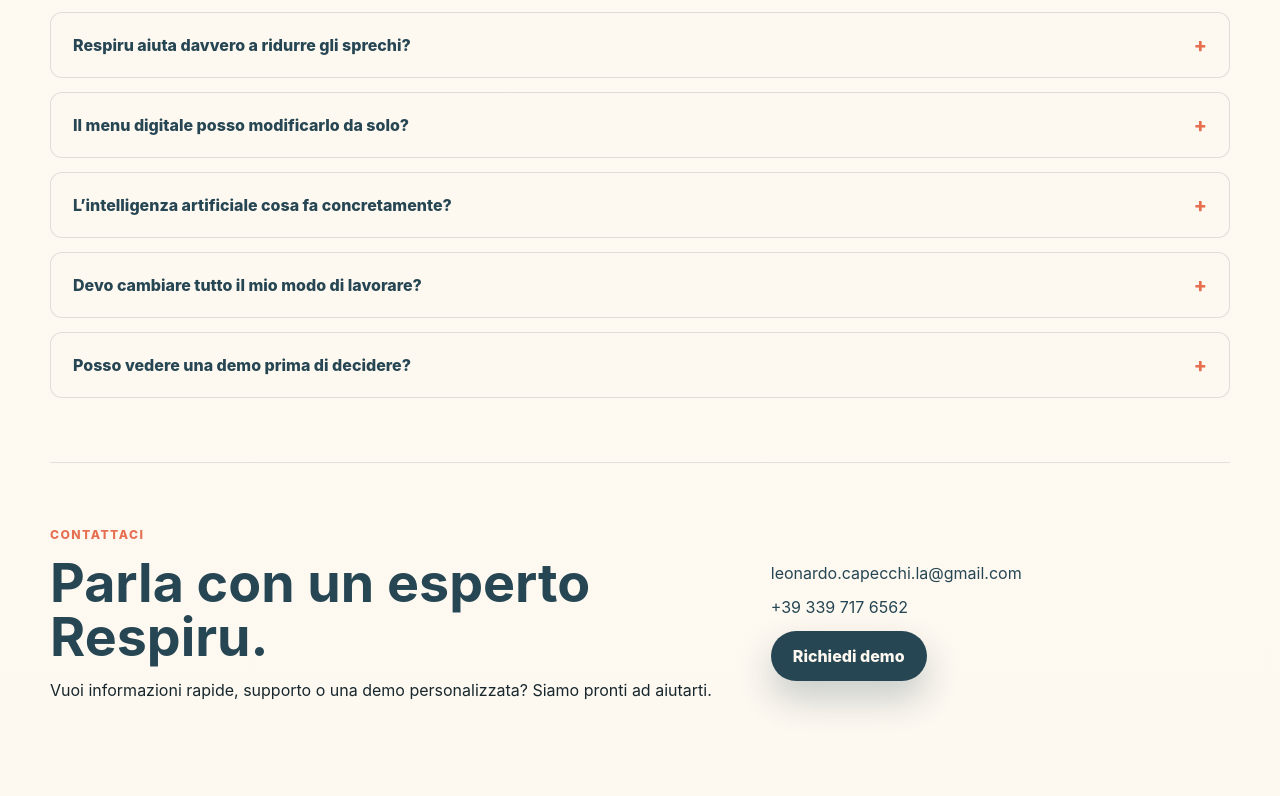
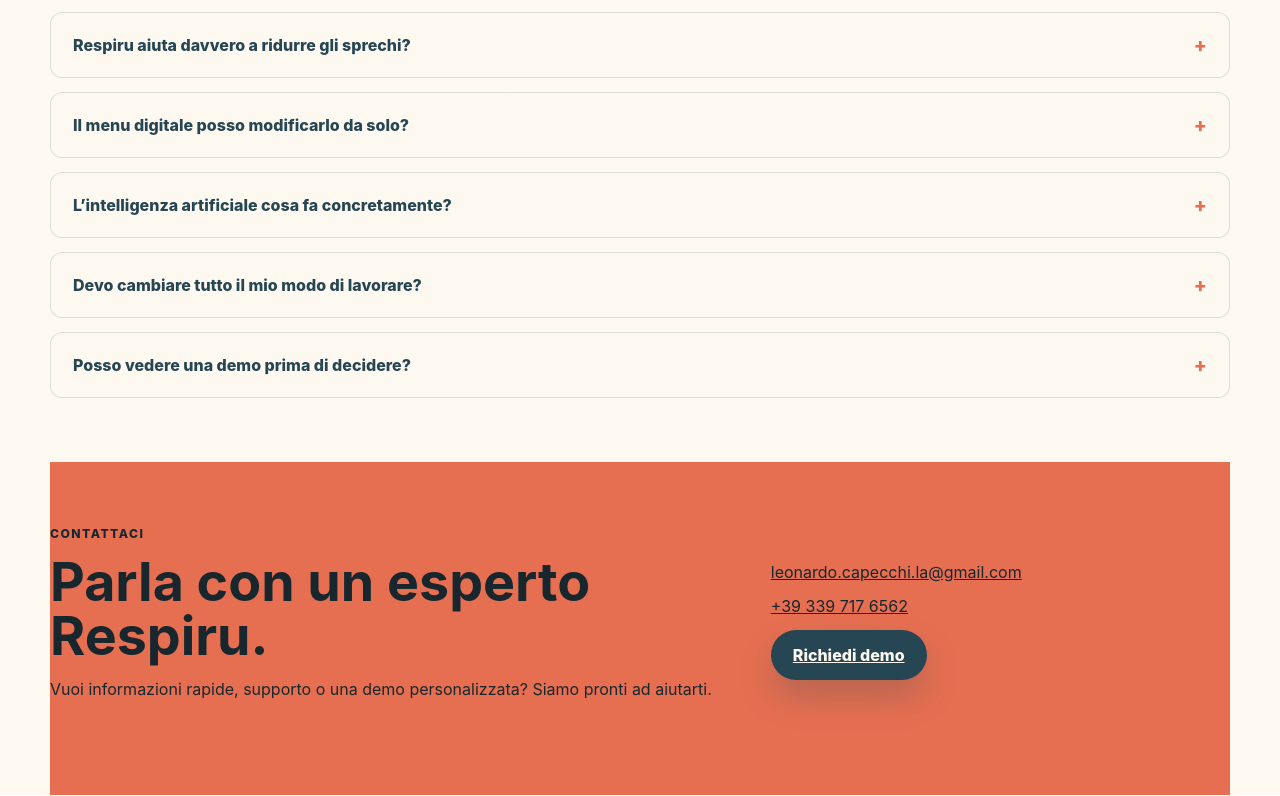
Before and after one commit to leonardocapecchila-png/Sito-Respiru, a plain HTML site: page index.html in a window 1280 px wide. Shown: the part 5286-6082 px from the top of the page. Drawn offline with Linux system fonts and the light colour scheme.

Commit message:
Add Respiru website

```diff
--- a/styles.css
+++ b/styles.css
@@ -921,8 +921,16 @@
 }
 
 .site-footer {
-  border-top: 1px solid rgba(38, 70, 83, 0.12);
+  background: var(--peach);
+  color: var(--ink);
   padding: 64px 0 80px;
+}
+
+.site-footer .section-heading,
+.site-footer .eyebrow,
+.site-footer h2,
+.site-footer p {
+  color: var(--ink);
 }
 
 .footer-grid {
@@ -939,7 +947,8 @@
 
 .footer-contact a {
   display: inline-flex;
-  color: var(--blue);
+  color: var(--ink);
+  text-decoration: underline;
 }
 
 .footer-contact .button {
```
